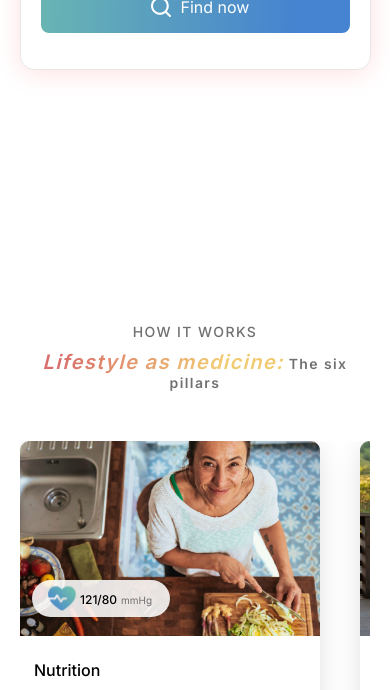
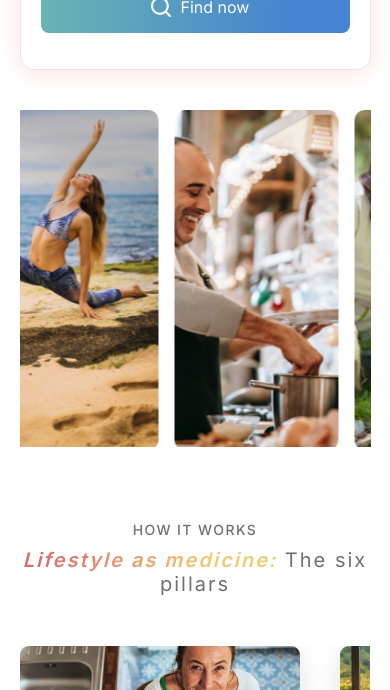
Before and after one commit to akgupta20/plateup, a React (Vite) app: page / in a window 390 px wide. Shown: the part 820-1510 px from the top of the page. Built offline with nearby package versions, Linux system fonts and the light colour scheme.

Commit message:
hero  with mobile-scroll-animation

```diff
--- a/src/components/Footer.jsx
+++ b/src/components/Footer.jsx
@@ -1,39 +1,36 @@
-import React, { useState } from "react";
+import { useState } from "react";
 import styles from "./Footer.module.css";
 import { pillars } from "../utils/constraints";
 import Pillar from "./Pillar";
 
 const Footer = () => {
   const [activePillar, setActivePillar] = useState(0);
-  console.log(activePillar)
+
+  const handleLeftArrowClick = () => {
+    setActivePillar((prev) => (prev === 0 ? prev : prev - 1));
+  };
+
+  const handleRightArrowClick = () => {
+    setActivePillar((prev) => (prev === 5 ? prev : prev + 1));
+  };
 
   return (
     <div className={styles.footer}>
-      <div>
       <div className={styles.container}>
         <div className={styles.keyword}>HOW IT WORKS</div>
         <div className={styles.directionContainer}>
           <div className={styles.title}>
-              <span className={styles.mainTitle}>Lifestyle as medicine:</span> The six pillars
+            <span className={styles.mainTitle}>Lifestyle as medicine:</span> The
+            six pillars
           </div>
           <div className={styles.arrows}>
-              <button
-                className={styles.arrow}
-                onClick={() =>
-                  setActivePillar((pre) => (pre == 0 ? pre : pre - 1))
-                }
-              >
+            <button className={styles.arrow} onClick={handleLeftArrowClick}>
               <img
                 src="/assets/footer_section/left-arrow.svg"
                 alt="left-arrow"
               />
             </button>
-              <button
-                className={styles.arrow}
-                onClick={() =>
-                  setActivePillar((pre) => (pre == 5 ? pre : pre + 1))
-                }
-              >
+            <button className={styles.arrow} onClick={handleRightArrowClick}>
               <img
                 src="/assets/footer_section/right-arrow.svg"
                 alt="right-arrow"
@@ -45,7 +42,6 @@ const Footer = () => {
 
       <Pillar activePillar={activePillar} setActivePillar={setActivePillar} />
     </div>
-    </div>
   );
 };
 
--- a/src/components/Footer.module.css
+++ b/src/components/Footer.module.css
@@ -105,6 +105,7 @@
 }
 .imgContainer {
   position: relative;
+  cursor: pointer;
 }
 
 .tagline {
@@ -149,21 +150,17 @@
 @media screen and (max-width: 1064px) {
   .footer {
     padding: 0 20px;
+    margin: 4vh 0 4vh 0;
   }
   .container {
     text-align: center;
   }
 
-  .pillars {
-    gap: 40px;
-  }
-
   .title {
-    font-size: 14px;
-    font-weight: 600;
+    font-size: 20px;
   }
   .mainTitle {
-    font-size: 20px;
+    font-weight: 600;
   }
 
   .keyword {
@@ -184,7 +181,7 @@
   }
 
   .pillarImage {
-    width: 300px;
+    width: 280px;
   }
 
   .pillarTitle {
@@ -206,5 +203,6 @@
   .tagline {
     margin-top: -20%;
     margin-left: 12px;
+    padding: 6px 12px;
   }
 }
--- a/src/components/Hero.jsx
+++ b/src/components/Hero.jsx
@@ -1,10 +1,11 @@
-import React from "react";
 import HeroFooter from "./HeroFooter";
 import styles from "./Hero.module.css";
 import { heroSlider1, heroSlider2 } from "../utils/constraints";
 
 const Hero = () => {
   // Concatenating the same array to itself to create a repeated array
+  const duplicateSlides = heroSlider1.concat(heroSlider2);
+  const mobileSlides = duplicateSlides.concat(duplicateSlides);
   const repeatedSlides1 = heroSlider1.concat(heroSlider1);
   const repeatedSlides2 = heroSlider2.concat(heroSlider2);
 
@@ -12,14 +13,12 @@ const Hero = () => {
     <div className={styles.hero}>
       <div className={styles.heroContainer}>
         <div className={styles.scrollContainer}>
+          {/* First Scroller */}
           <div className={`${styles.scroller} ${styles.firstScroller}`}>
-            <div
-              className={`${styles.scroller__inner}`}
-              direction="top-to-bottom"
-            >
+            <div className={`${styles.scroller__inner}`} direction="top-to-bottom">
               {repeatedSlides1.map((slide, index) => (
                 <img
-                  key={index} // Used index as key since IDs might clash in duplicates
+                  key={index}
                   className={styles.scrollImage}
                   src={slide.path}
                   alt={`hero${index}`} // for unique alt text
@@ -27,14 +26,12 @@ const Hero = () => {
               ))}
             </div>
           </div>
+          {/* Second Scroller */}
           <div className={`${styles.scroller} ${styles.secondScroller}`}>
-            <div
-              className={`${styles.scroller__inner}`}
-              direction="bottom-to-top"
-            >
+            <div className={`${styles.scroller__inner}`} direction="bottom-to-top">
               {repeatedSlides2.map((slide, index) => (
                 <img
-                  key={index} // Used index as key since IDs might clash in duplicates
+                  key={index}
                   className={styles.scrollImage}
                   src={slide.path}
                   alt={`hero${index}`} // for unique alt text
@@ -44,6 +41,7 @@ const Hero = () => {
           </div>
         </div>
 
+        {/* Hero Content */}
         <div className={styles.heroContent}>
           <h1 className={styles.heroTitle}>
             Book an appointment with <span> lifestyle medicine </span> experts
@@ -54,7 +52,24 @@ const Hero = () => {
         </div>
       </div>
 
+      {/* Hero Footer */}
       <HeroFooter />
+
+      {/* Horizontal Scrolling for mobile */}
+      <div className={styles.mobileHero}>
+        <div className={styles.mobileScroller}>
+          <div className={styles.mobileScroller__inner}>
+            {mobileSlides.map((slide, index) => (
+              <img
+                key={index}
+                className={styles.scrollImage}
+                src={slide.path}
+                alt={`hero${index}`} // for unique alt text
+              />
+            ))}
+          </div>
+        </div>
+      </div>
     </div>
   );
 };
--- a/src/components/Hero.module.css
+++ b/src/components/Hero.module.css
@@ -1,5 +1,4 @@
 .scroller {
-  /* border: 2px solid lime; */
   max-height: 85vh;
   width: 250px;
   overflow: hidden;
@@ -11,7 +10,6 @@
   gap: 1rem;
   width: max-content;
   position: relative;
-  /* border: 4px solid blue; */
 
   animation: scroll 20s forwards linear infinite;
 }
@@ -66,7 +64,6 @@ li {
 
 .hero {
   padding: 0 100px;
-  /* border-bottom: 2px solid lime; */
 }
 
 .heroContainer {
@@ -114,6 +111,35 @@ li {
   line-height: 32px;
 }
 
+.mobileHero {
+  display: none;
+  padding: 40px 5%;
+}
+
+.mobileScroller {
+  height: 40vh;
+  max-width: max-content;
+  overflow: hidden;
+}
+
+.mobileScroller__inner {
+  display: flex;
+  gap: 1rem;
+  width: max-content;
+  position: relative;
+
+  animation: mobileScroll 40s forwards linear infinite;
+}
+
+@keyframes mobileScroll {
+  from {
+    transform: translateX(0%);
+  }
+  to {
+    transform: translateX(-50%);
+  }
+}
+
 @media screen and (max-width: 1064px) {
   .hero {
     padding: 0px;
@@ -142,4 +168,15 @@ li {
     font-weight: 600;
     line-height: 36.83px;
   }
+
+  .mobileHero {
+    display: block;
+  }
+
+  .scrollImage {
+    box-sizing: border-box;
+    width: 42vw;
+    border-radius: 10px;
+    aspect-ratio: 0.7;
+  }
 }
--- a/src/components/HeroFooter.jsx
+++ b/src/components/HeroFooter.jsx
@@ -1,32 +1,31 @@
-import React, { useRef } from "react";
+import  { useRef } from "react";
 import styles from "./HeroFooter.module.css";
 import { formFields } from "../utils/constraints";
 
 const HeroFooter = () => {
   const inputRefs = useRef({}); // Create an object to hold refs for input fields
 
-  const handleSubmit = (e) => {
+  const handleSubmit = e => {
     e.preventDefault();
     const formData = {};
-    Object.keys(inputRefs.current).forEach((key) => {
+    Object.keys(inputRefs.current).forEach(key => {
       formData[key] = inputRefs.current[key].value;
     });
 
     // Handle form submission with formData
-    console.log(formData);
+    alert('Thank you for submitting the form!', formData);
   };
 
   return (
     <div className={styles.heroFooter}>
-
       <form onSubmit={handleSubmit}>
-        {formFields.map((field) => (
+        {formFields.map(field => (
           <div key={field.id} className={styles.inputField}>
             <img src={field.icon} alt={field.icon} />
             <input
               type={field.type}
               placeholder={field.placeholder}
-              ref={(ref) => (inputRefs.current[field.id] = ref)}
+              ref={ref => (inputRefs.current[field.id] = ref)}
             />
           </div>
         ))}
--- a/src/components/Pillar.jsx
+++ b/src/components/Pillar.jsx
@@ -1,17 +1,16 @@
-import React, { useState } from "react";
-
 import styles from "./Footer.module.css";
 import { pillars } from "../utils/constraints";
 
 const Pillar = ({ activePillar, setActivePillar }) => {
   return (
     <div>
+      {/* Categories */}
       <div className={styles.categories}>
         {pillars.map((pillar, index) => (
           <button
             key={index}
             className={`${styles.category} ${
-              index == activePillar ? styles.activeCategory : ""
+              index === activePillar ? styles.activeCategory : ""
             }`}
             onClick={() => setActivePillar(index)}
           >
@@ -20,6 +19,7 @@ const Pillar = ({ activePillar, setActivePillar }) => {
         ))}
       </div>
 
+      {/* Pillars */}
       <div className={styles.pillars}>
         {pillars.map((pillar, index) => (
           <div
@@ -31,7 +31,8 @@ const Pillar = ({ activePillar, setActivePillar }) => {
             }}
             className={styles.pillar}
           >
-            <div   onClick={() => setActivePillar(index)} className={styles.imgContainer}>
+            {/* Pillar Image and Tagline */}
+            <div onClick={() => setActivePillar(index)} className={styles.imgContainer}>
               <img
                 src={pillar.image}
                 alt={pillar.title}
@@ -51,6 +52,7 @@ const Pillar = ({ activePillar, setActivePillar }) => {
                 </div>
               </div>
             </div>
+            {/* Pillar Text */}
             <div className={styles.pillarText}>
               <div className={styles.pillarTitle}>{pillar.title}</div>
               <div className={styles.pillarDescription}>
```
Also changed, not shown: src/components/Header.jsx (+13 -16 lines), src/components/HeroFooter.module.css (+3 -4 lines). Lines whose indentation alone changed are shown as unchanged.
